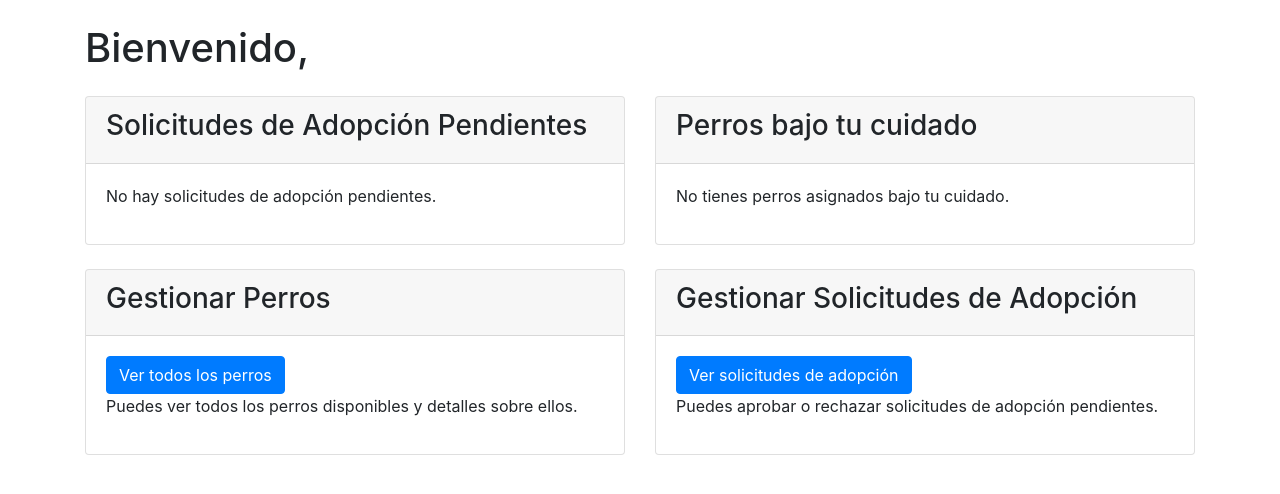
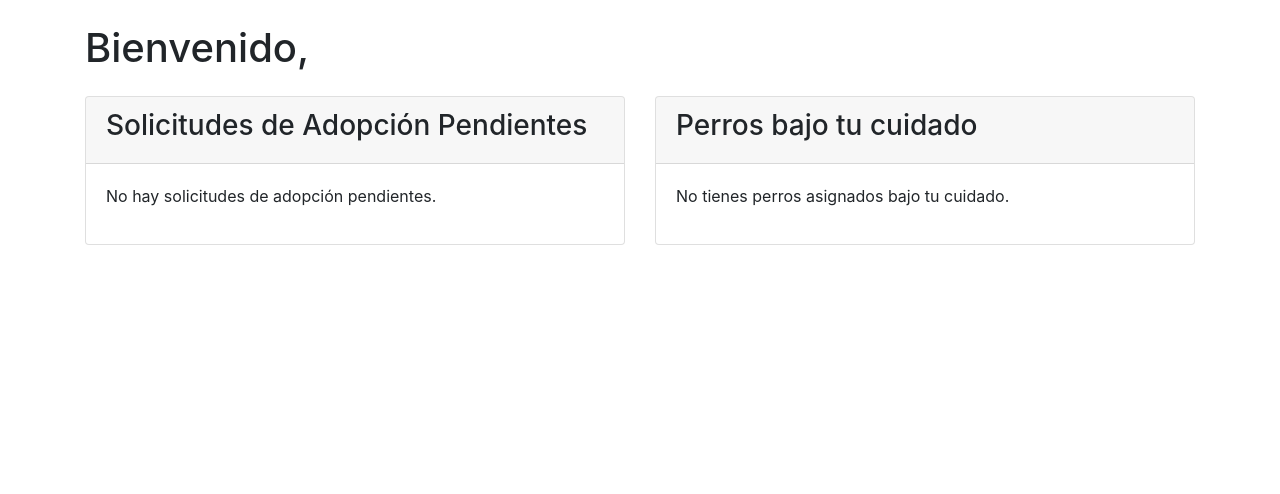
Before and after one commit to marlont26/ONG-pagina, a Flask app: template project ong/app/templates/empleados/index.html in a window 1280 px wide. Shown: the top 494 px of the page. Run offline with Flask 3, Linux system fonts and the light colour scheme; the template is opened without the code that fills it, so the values that code supplies are empty; some libraries are stand-ins or nearby versions.

Commit message:
empleados

```diff
--- a/project ong/app/routes/empleado_routes.py
+++ b/project ong/app/routes/empleado_routes.py
@@ -8,7 +8,7 @@ bp = Blueprint('empleado', __name__)
 @bp.route('/empleados')
 def index():
     empleados = Empleado.query.all()
-    return render_template('empleados/index.html', empleados=empleados)
+    return render_template('empleados/index.html', empleado=empleados)
 
 # Ruta para agregar un nuevo empleado
 @bp.route('/add/empleados', methods=['GET', 'POST'])
--- a/project ong/app/templates/empleados/index.html
+++ b/project ong/app/templates/empleados/index.html
@@ -62,34 +62,6 @@
             </div>
         </div>
 
-        <div class="row">
-            <!-- Gestión de perros -->
-            <div class="col-md-6 mb-4">
-                <div class="card">
-                    <div class="card-header">
-                        <h3>Gestionar Perros</h3>
-                    </div>
-                    <div class="card-body">
-                        <a href="{{ url_for('perro.index') }}" class="btn btn-primary">Ver todos los perros</a>
-                        <p>Puedes ver todos los perros disponibles y detalles sobre ellos.</p>
-                    </div>
-                </div>
-            </div>
-
-            <!-- Gestión de adopciones -->
-            <div class="col-md-6 mb-4">
-                <div class="card">
-                    <div class="card-header">
-                        <h3>Gestionar Solicitudes de Adopción</h3>
-                    </div>
-                    <div class="card-body">
-                        <a href="{{ url_for('empleado.solicitudes') }}" class="btn btn-primary">Ver solicitudes de adopción</a>
-                        <p>Puedes aprobar o rechazar solicitudes de adopción pendientes.</p>
-                    </div>
-                </div>
-            </div>
-        </div>
-
     </div>
 </body>
 </html>
```
